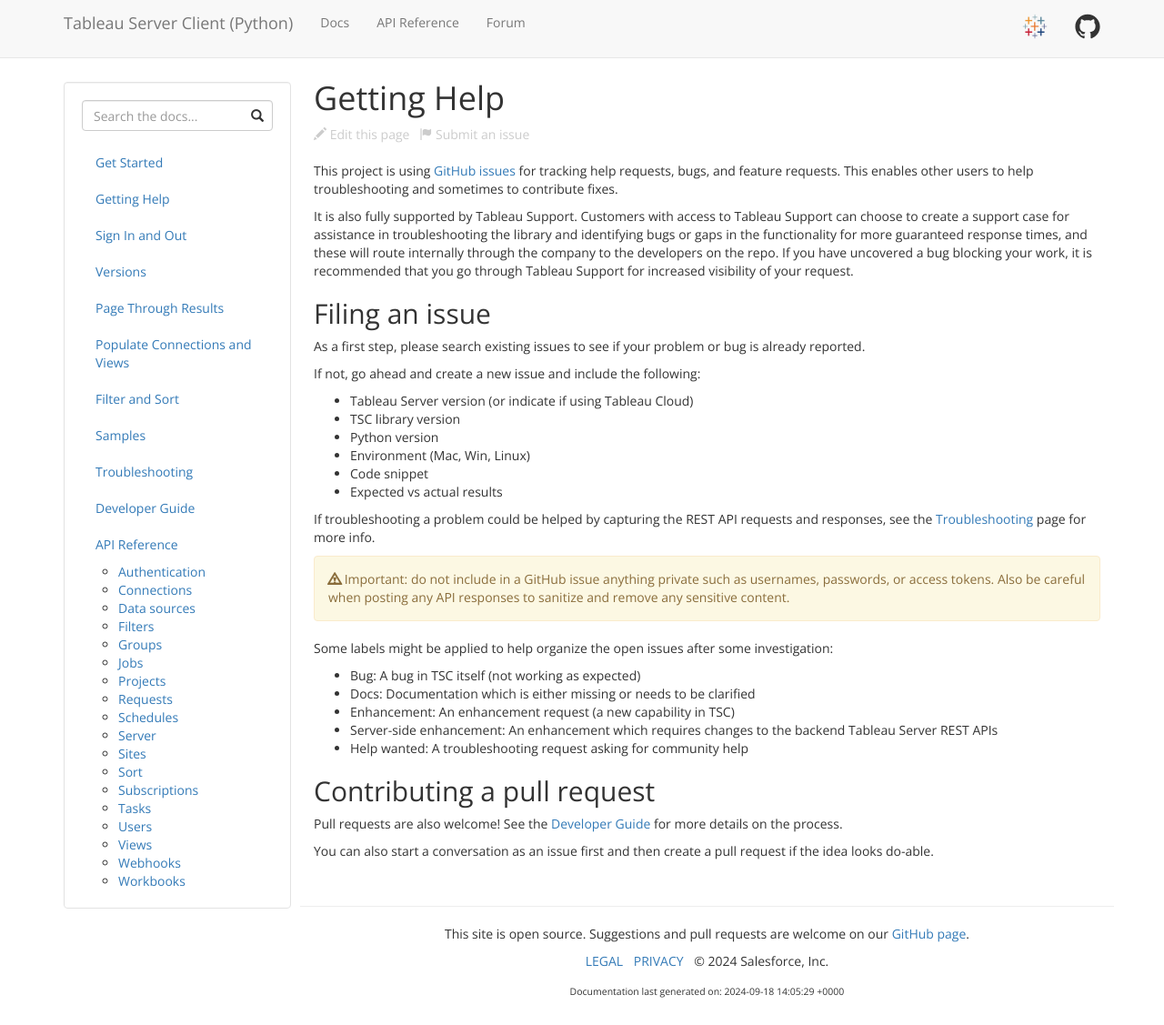
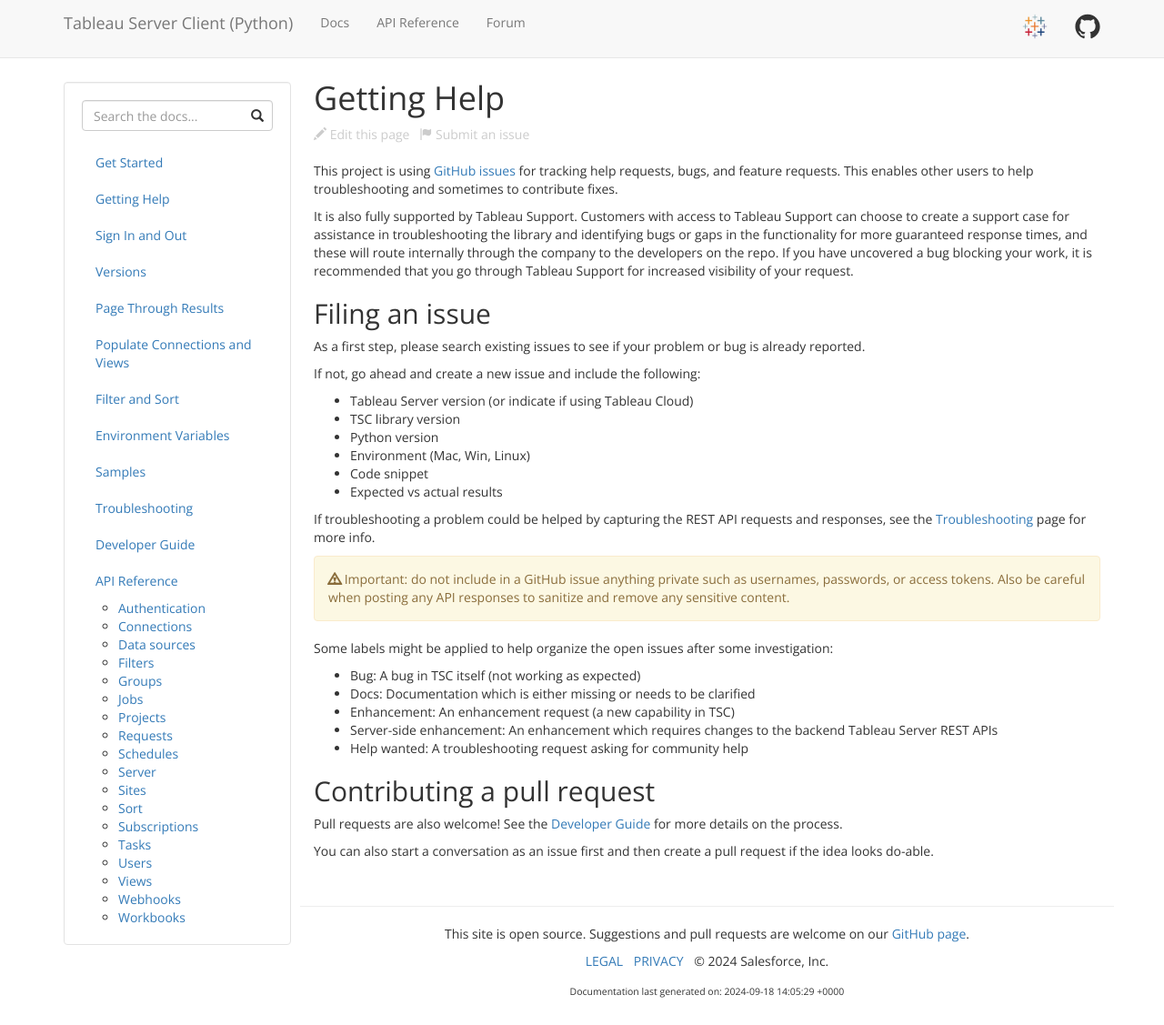
Before and after one commit to tableau/server-client-python, a Jekyll site: the page built from docs/getting-help.md, in a window 1280 px wide and 1127 px high. Shown: the whole window at 91% size. Built offline with Jekyll 4.4.1, drawn with Linux system fonts in a browser that asks for light colours.

Commit message:
docs: add environment variables to sidebar links

```diff
--- a/_includes/docs_menu.html
+++ b/_includes/docs_menu.html
@@ -21,6 +21,9 @@
         </li>
         <li>
             <a href="{{ site.baseurl }}/docs/filter-sort">Filter and Sort</a>
+        </li>
+        <li>
+            <a href="{{ site.baseurl }}/docs/environment-variables">Environment Variables</a>
         </li>
         <li>
             <a href="{{ site.baseurl }}/docs/samples">Samples</a>
```
